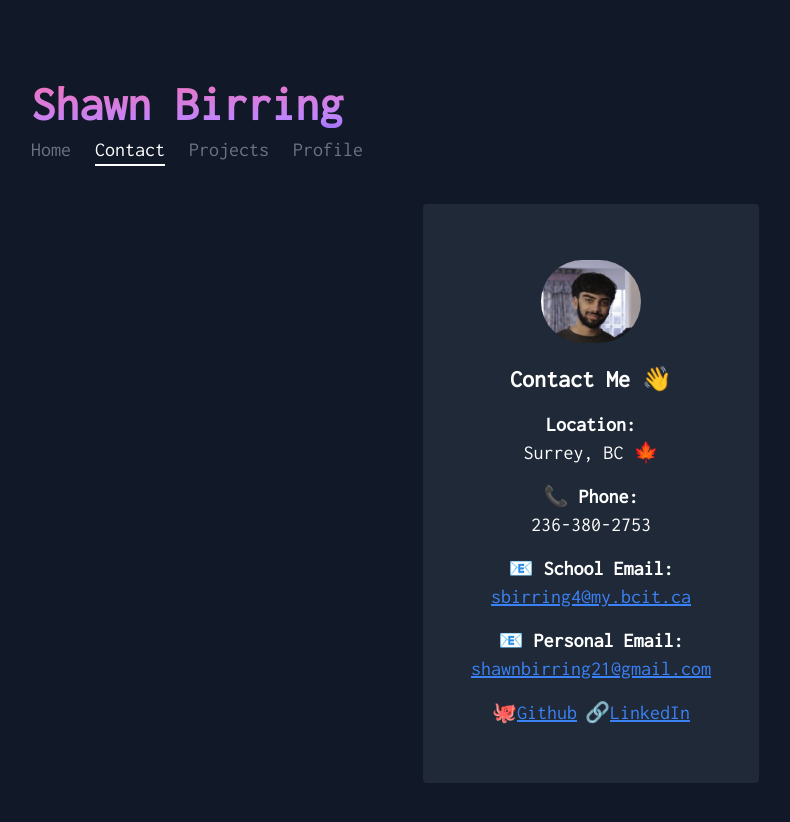
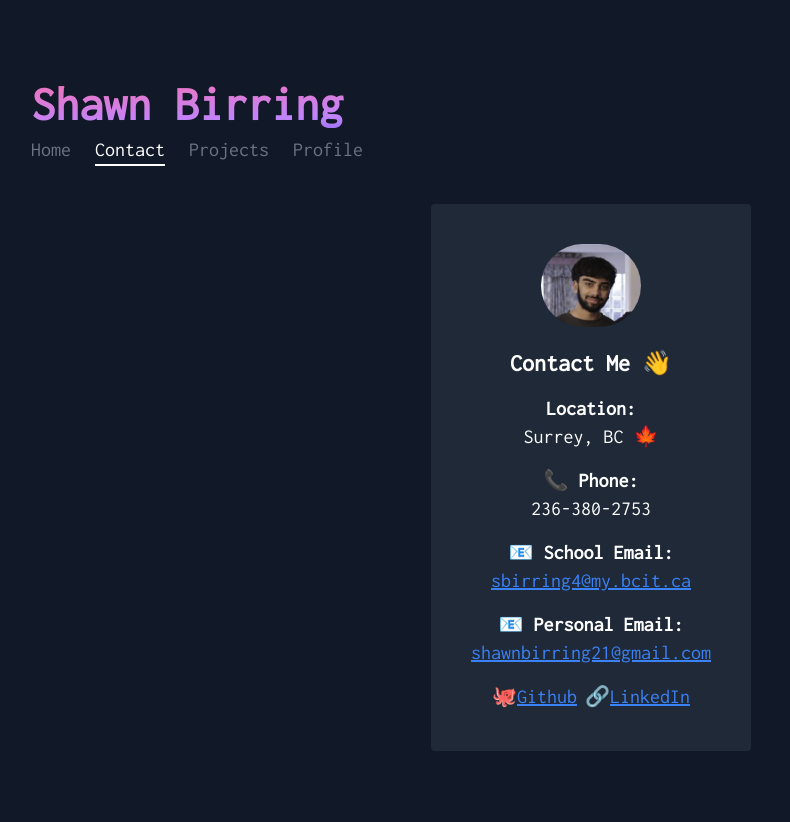
Before and after one commit to shawnbirring/webfolio, a Next.js app: page /contact in a window 1280 px wide. Shown: the whole page, without its empty margins (49-839 px from the left). After the commit the page ends 800 px from the top, so only its background shows below. Built offline with nearby package versions, Linux system fonts and the light colour scheme.

Commit message:
last change for contact page

```diff
--- a/app/contact/page.tsx
+++ b/app/contact/page.tsx
@@ -4,7 +4,7 @@ import Link from "next/link";
 export default function Contact() {
   return (
     <div className="flex flex-col items-center justify-center">
-      <div className="mx-5 mt-6 flex transform flex-col items-center justify-center rounded bg-gray-800 px-12 py-14 transition-transform duration-200 ease-in-out hover:scale-105 lg:m-10">
+      <div className="mx-5 mt-6 flex transform flex-col items-center justify-center rounded bg-gray-800 p-10 transition-transform duration-200 ease-in-out hover:scale-105 lg:m-10">
         <Image
           src="/FaceShot.png"
           alt="Profile picture"
```
